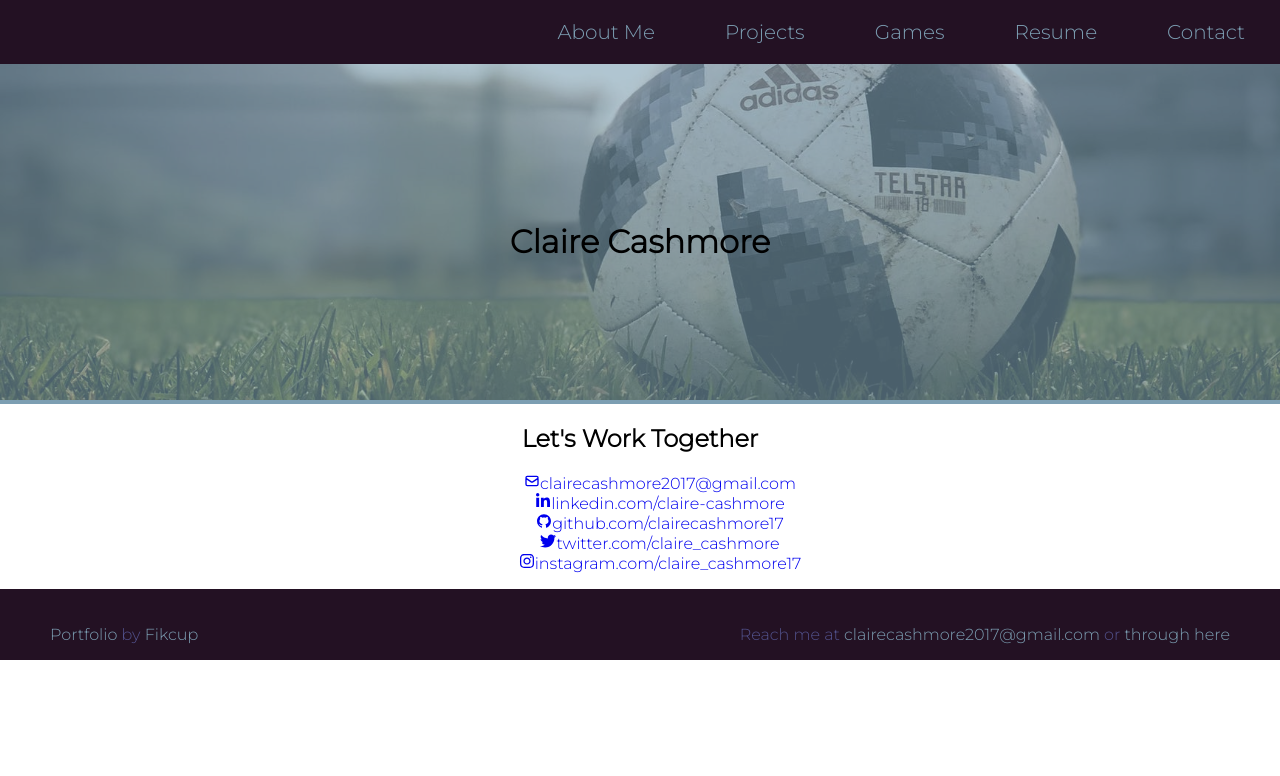
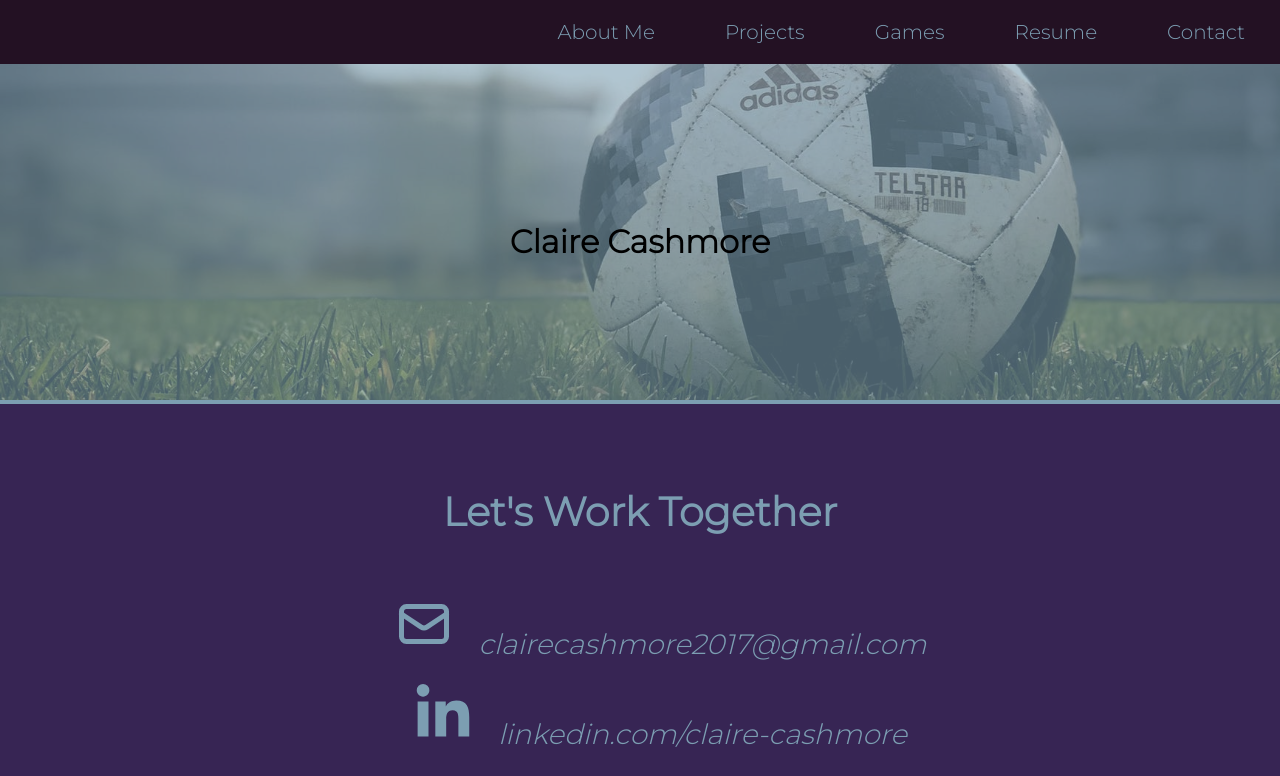
Before and after one commit to clairecashmore17/Portfolio, a React (Create React App) app: page /contact in a window 1280 px wide. Shown: the top 776 px of the page. Built offline with nearby package versions, Linux system fonts and the light colour scheme.

Commit message:
feat : added styling to contact section

```diff
--- a/src/_mixins.scss
+++ b/src/_mixins.scss
@@ -1,6 +1,6 @@
 @mixin sectionTopSpacing {
-    margin-top: 50px;
-    margin-bottom: 50px;
+    padding-top: 50px;
+    padding-bottom: 50px;
 }
 
 @mixin setMarginPadding {
--- a/src/_variables.scss
+++ b/src/_variables.scss
@@ -1,5 +1,10 @@
+// Theme Colors
 $themePewterBlue: #7C9EB2;
 $themePurpleNavy: #52528C;
 $themeRussianViolet: #372554;
 $themeDarkPurple: #231123;
 $themeBlack: #000000;
+
+// Section Title
+$sectionTitleSize: 2.5rem;
+$sectionTitleSpacing: 25px;
--- a/src/components/Contact/index.js
+++ b/src/components/Contact/index.js
@@ -13,19 +13,19 @@ const Contact = () => {
             <ul className="contactList">
                 <Icon link="mailto:clairecashmore2017@gmail.com?subject=Mail from Portfolio"
                 text="clairecashmore2017@gmail.com"
-                ><HiOutlineMail /></Icon>
+                ><HiOutlineMail size={60} /></Icon>
                 <Icon link="https://www.linkedin.com/in/claire-cashmore/"
                 text="linkedin.com/claire-cashmore"
-                ><FaLinkedinIn /></Icon>
+                ><FaLinkedinIn size={60} /></Icon>
                 <Icon link="https://github.com/clairecashmore17"
                 text="github.com/clairecashmore17"
-                ><AiOutlineGithub /></Icon>
+                ><AiOutlineGithub size={60} /></Icon>
                 <Icon link="https://twitter.com/claire_cashmore"
                 text="twitter.com/claire_cashmore"
-                ><FaTwitter /></Icon>
+                ><FaTwitter size={60} /></Icon>
                 <Icon link="https://www.instagram.com/claire_cashmore17/"
                 text="instagram.com/claire_cashmore17"
-                ><FaInstagram /></Icon>
+                ><FaInstagram size={60} /></Icon>
             </ul>
         </section>
     );
--- a/src/components/Contact/style.scss
+++ b/src/components/Contact/style.scss
@@ -1,2 +1,13 @@
 @import '../../variables';
 @import '../../mixins';
+
+#contact {
+    background-color: $themeRussianViolet;
+    @include sectionTopSpacing();
+    color: $themePewterBlue;
+}
+
+#contact h2 {
+    font-size: $sectionTitleSize;
+    padding-bottom: $sectionTitleSpacing;
+}
--- a/src/components/Icon/index.js
+++ b/src/components/Icon/index.js
@@ -6,8 +6,8 @@ const Icon = (props) => {
     return (
         <li className="contactList">
             <a target="_blank" rel="noreferrer" href={props.link}>
-                {props.children}
-                {props.text}
+                <span class="reactIcon">{props.children}</span>
+                <span class="iconText">{props.text}</span>
             </a>
         </li>
     );
--- a/src/components/Icon/style.scss
+++ b/src/components/Icon/style.scss
@@ -1,2 +1,14 @@
 @import '../../variables';
 @import '../../mixins';
+
+.contactList li a {
+    font-size: 1.75rem;
+    line-height: 80px;
+    color: $themePewterBlue;
+    display: block;
+    font-style: italic;
+}
+
+.reactIcon {
+    padding-right: 25px;
+}
```
